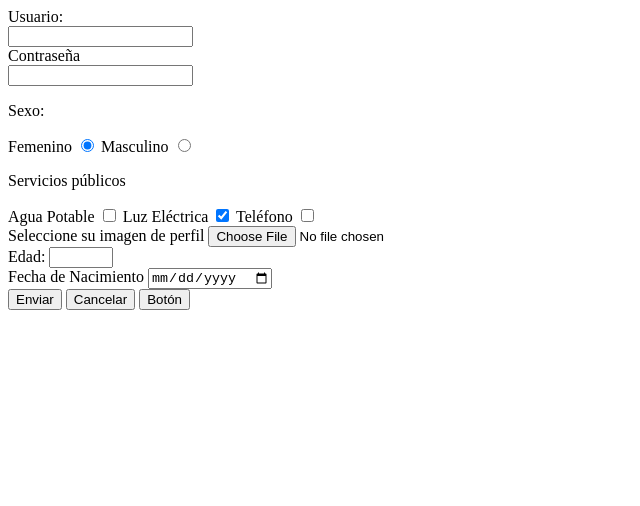
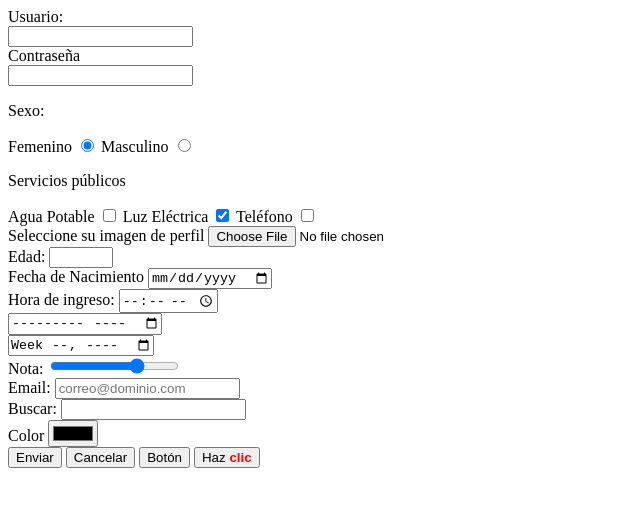
Before and after one commit to hondusite/repo12a, a plain HTML site: page formulario.html in a window 1280 px wide. Shown: the whole page, without its empty margins (0-640 px from the left). Drawn offline with Linux system fonts and the light colour scheme.

Commit message:
tipos de input

```diff
--- a/formulario.html
+++ b/formulario.html
@@ -31,9 +31,22 @@
     <input type="number" name="edad" id="edad" min="0" max="120" step="1"><br>
     <label for="fecha">Fecha de Nacimiento</label>
     <input type="date" name="fecha" id="fecha"><br>
+    <label for="hora">Hora de ingreso:</label>
+    <input type="time" name="hora" id="hora"><br>
+    <input type="month" name="mes" id="mes"><br>
+    <input type="week" name="semana" id="semana"><br>
+    <label for="nota">Nota:</label>
+    <input type="range" name="nota" id="nota" min="0" max="100" step="1" value="70"><br>
+    <label for="email">Email:</label>
+    <input type="email" name="email" id="email" placeholder="correo@dominio.com"><br>
+    <label for="busca">Buscar:</label>
+    <input type="search" name="busca" id="busca"><br>
+    <label for="color">Color</label>
+    <input type="color" name="color" id="color"><br>
        <input type="submit" value="Enviar">
        <input type="reset" value="Cancelar">
        <input type="button" value="Botón">
+       <button type="submit">Haz <font color="red"><b>clic</b></font></button>
    </form>
 </body>
 </html>
```
